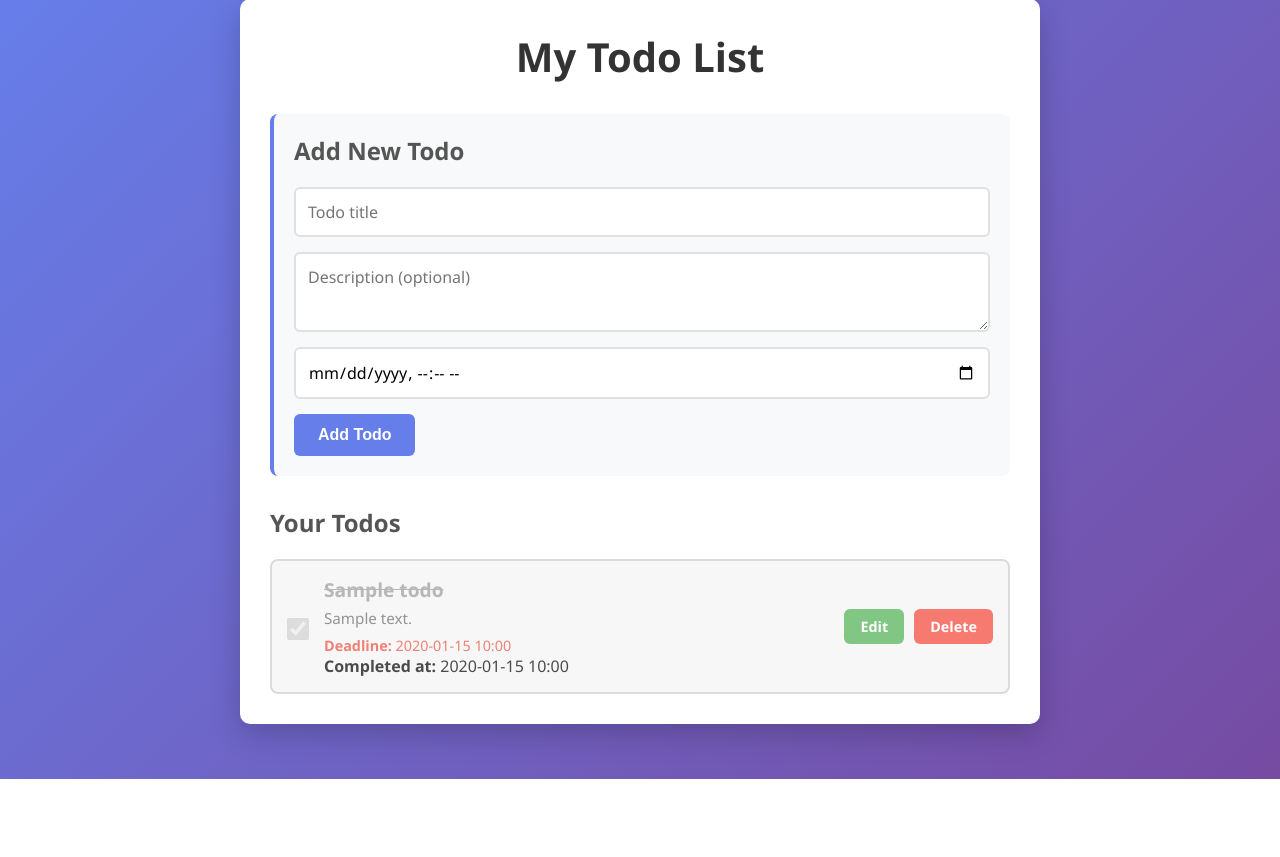
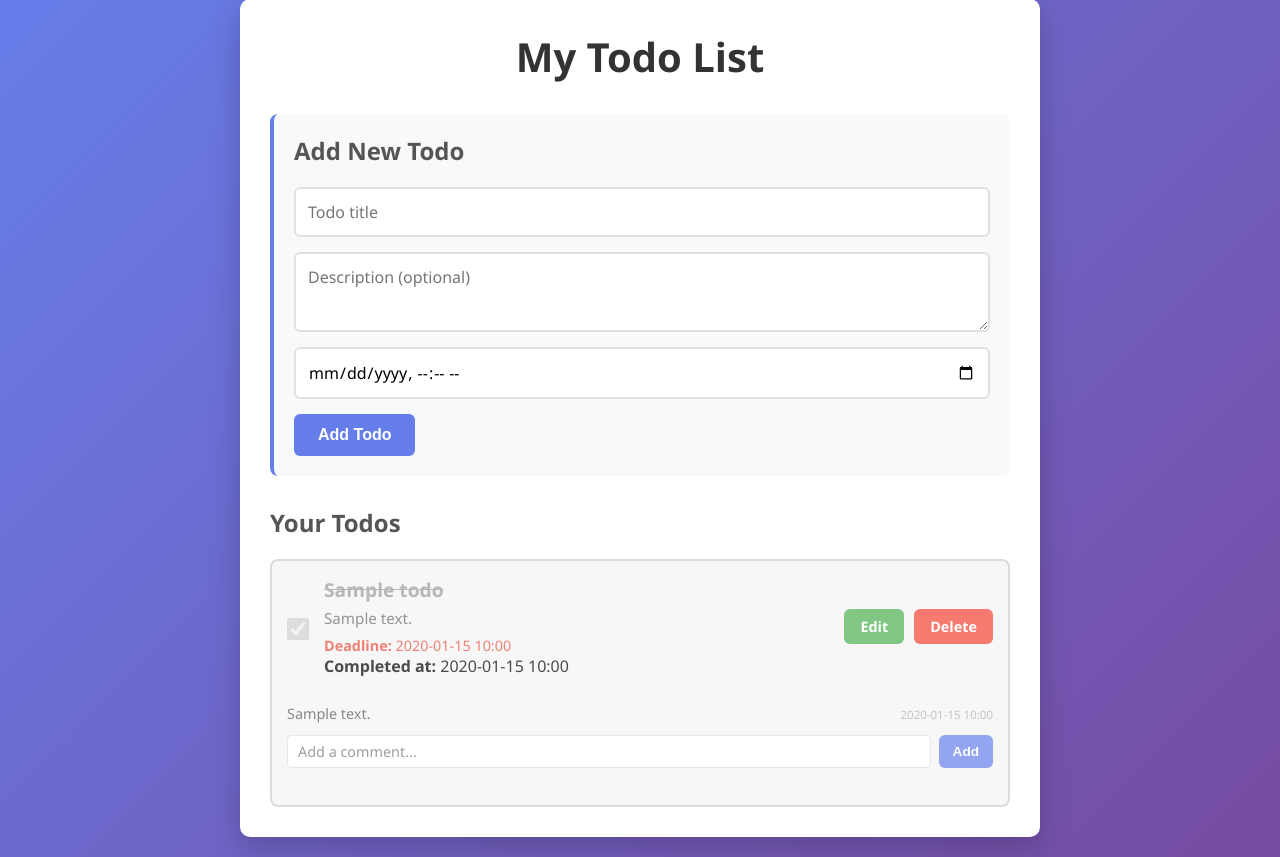
Before and after one commit to rakeshk24/todo-app, a Flask app: page / in a window 1280 px wide. Shown: the part 21-878 px from the top of the page. Before the commit the page ends 800 px from the top, so only its background shows below. Run offline with Flask 3, Linux system fonts and the light colour scheme; tables that the repository leaves empty hold one stand-in row (values such as "Sample post").

Commit message:
add inline comments to todos

```diff
--- a/app.py
+++ b/app.py
@@ -36,6 +36,14 @@ class Todo(db.Model):
             'created_at': self.created_at.strftime('%Y-%m-%d %H:%M')
         }
 
+
+class Comment(db.Model):
+    id = db.Column(db.Integer, primary_key=True)
+    todo_id = db.Column(db.Integer, db.ForeignKey('todo.id'), nullable=False)
+    text = db.Column(db.Text, nullable=False)
+    created_at = db.Column(db.DateTime, default=datetime.utcnow)
+    todo = db.relationship('Todo', backref=db.backref('comments', lazy=True))
+
 # Create tables
 with app.app_context():
     db.create_all()
@@ -44,7 +52,29 @@ with app.app_context():
 @app.route('/')
 def index():
     todos = Todo.query.order_by(Todo.created_at.desc()).all()
+    for todo in todos:
+        todo.comment_list = Comment.query.filter_by(todo_id=todo.id).all()
     return render_template('index.html', todos=todos)
+
+
+@app.route('/comment/<int:todo_id>', methods=['POST'])
+def add_comment(todo_id):
+    todo = Todo.query.get_or_404(todo_id)
+    comment_text = request.form.get('comment', '').strip()
+
+    print(f"Comment on todo '{todo.title}': '{comment_text}', from IP {request.remote_addr}")
+
+    if not comment_text:
+        return redirect(url_for('index'))
+
+    comment = Comment(todo_id=todo_id, text=comment_text)
+    try:
+        db.session.add(comment)
+        db.session.commit()
+    except Exception:
+        db.session.rollback()
+
+    return redirect(url_for('index'))
 
 @app.route('/add', methods=['POST'])
 def add_todo():
--- a/static/style.css
+++ b/static/style.css
@@ -147,9 +147,14 @@ textarea.input-field {
     border-radius: 8px;
     padding: 15px;
     display: flex;
+    flex-direction: column;
+    transition: all 0.3s;
+}
+
+.todo-main-row {
+    display: flex;
     justify-content: space-between;
     align-items: center;
-    transition: all 0.3s;
 }
 
 .todo-item:hover {
@@ -221,6 +226,62 @@ textarea.input-field {
     font-size: 1.1em;
 }
 
+/* Comments */
+.comments-section {
+    margin-top: 12px;
+    padding-top: 10px;
+    border-top: 1px solid #eee;
+}
+
+.comment-item {
+    display: flex;
+    justify-content: space-between;
+    align-items: baseline;
+    padding: 4px 0;
+    font-size: 0.9em;
+    color: #555;
+}
+
+.comment-time {
+    font-size: 0.8em;
+    color: #aaa;
+    margin-left: 10px;
+    white-space: nowrap;
+}
+
+.comment-form {
+    display: flex;
+    gap: 8px;
+    margin-top: 8px;
+}
+
+.comment-input {
+    flex: 1;
+    padding: 6px 10px;
+    border: 1px solid #ddd;
+    border-radius: 4px;
+    font-size: 0.9em;
+    font-family: inherit;
+}
+
+.btn-comment {
+    background: #667eea;
+    color: white;
+    padding: 6px 14px;
+    font-size: 0.85em;
+}
+
+.btn-comment:hover {
+    background: #5568d3;
+}
+
+.comment-preview {
+    font-size: 0.85em;
+    color: #888;
+    margin-top: 4px;
+    min-height: 18px;
+}
+
 /* Responsive Design */
 @media (max-width: 600px) {
     .container {
--- a/templates/index.html
+++ b/templates/index.html
@@ -42,6 +42,7 @@
                 <div class="todos-container">
                     {% for todo in todos %}
                         <div class="todo-item {% if todo.completed %}completed{% endif %}">
+                            <div class="todo-main-row">
                                 <div class="todo-content">
                                     <a href="{{ url_for('toggle_todo', todo_id=todo.id) }}" class="checkbox">
                                         <input
@@ -72,6 +73,26 @@
                                     <a href="{{ url_for('delete_todo', todo_id=todo.id) }}" class="btn btn-delete" onclick="return confirm('Are you sure?')">Delete</a>
                                 </div>
                             </div>
+                            <div class="comments-section">
+                                {% for c in todo.comment_list %}
+                                <div class="comment-item">
+                                    <span class="comment-text">{{ c.text }}</span>
+                                    <span class="comment-time">{{ c.created_at.strftime('%Y-%m-%d %H:%M') }}</span>
+                                </div>
+                                {% endfor %}
+                                <form class="comment-form" method="POST" action="{{ url_for('add_comment', todo_id=todo.id) }}">
+                                    <input
+                                        type="text"
+                                        name="comment"
+                                        class="comment-input"
+                                        placeholder="Add a comment..."
+                                        oninput="previewComment({{ todo.id }}, this.value)"
+                                    />
+                                    <button type="submit" class="btn btn-comment">Add</button>
+                                </form>
+                                <div id="comment-preview-{{ todo.id }}" class="comment-preview"></div>
+                            </div>
+                        </div>
                     {% endfor %}
                 </div>
             {% else %}
@@ -79,5 +100,11 @@
             {% endif %}
         </div>
     </div>
+    <script>
+        function previewComment(todoId, text) {
+            var preview = document.getElementById('comment-preview-' + todoId);
+            preview.innerHTML = text ? '<em>Preview: </em>' + text : '';
+        }
+    </script>
 </body>
 </html>
```
Lines whose indentation alone changed are shown as unchanged.
